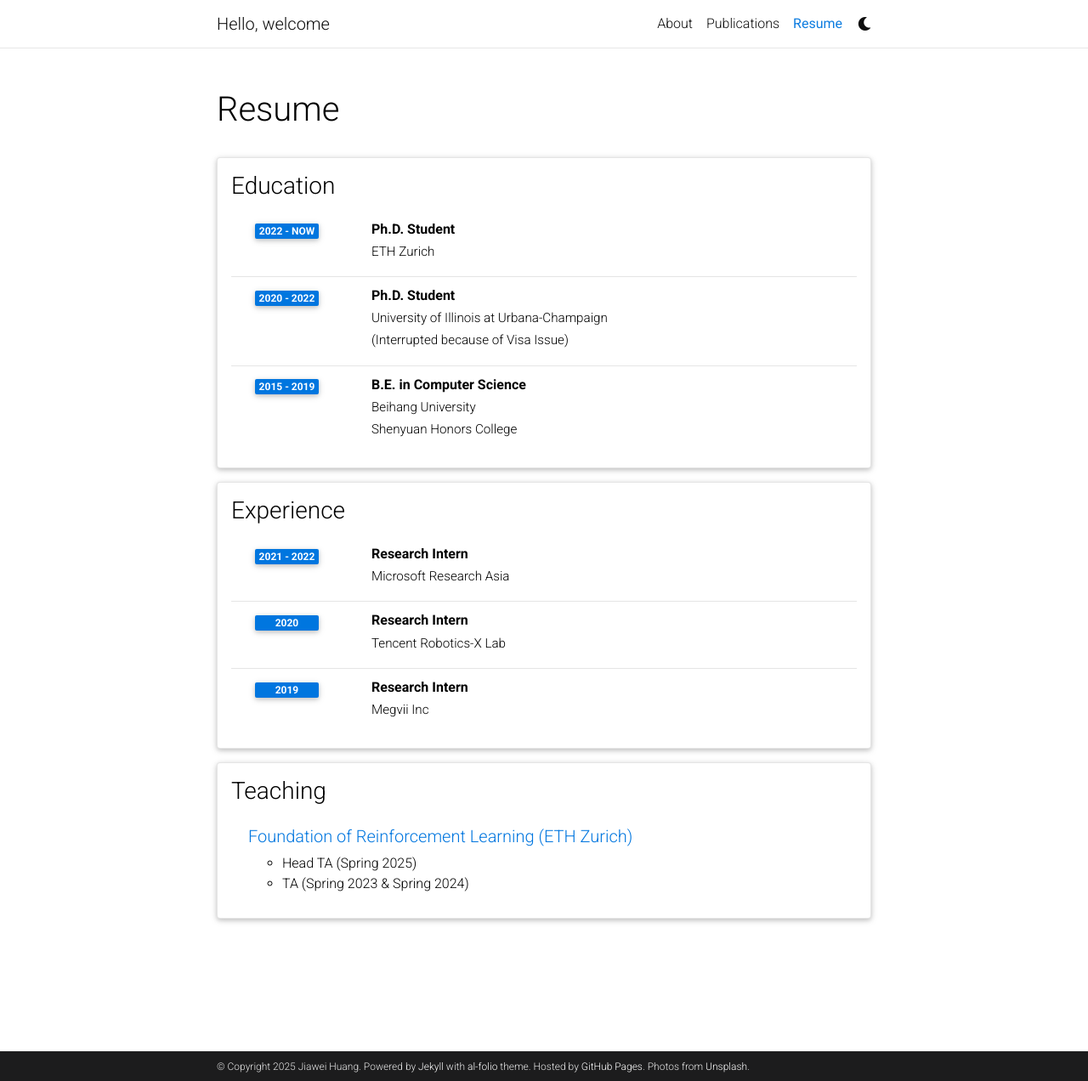
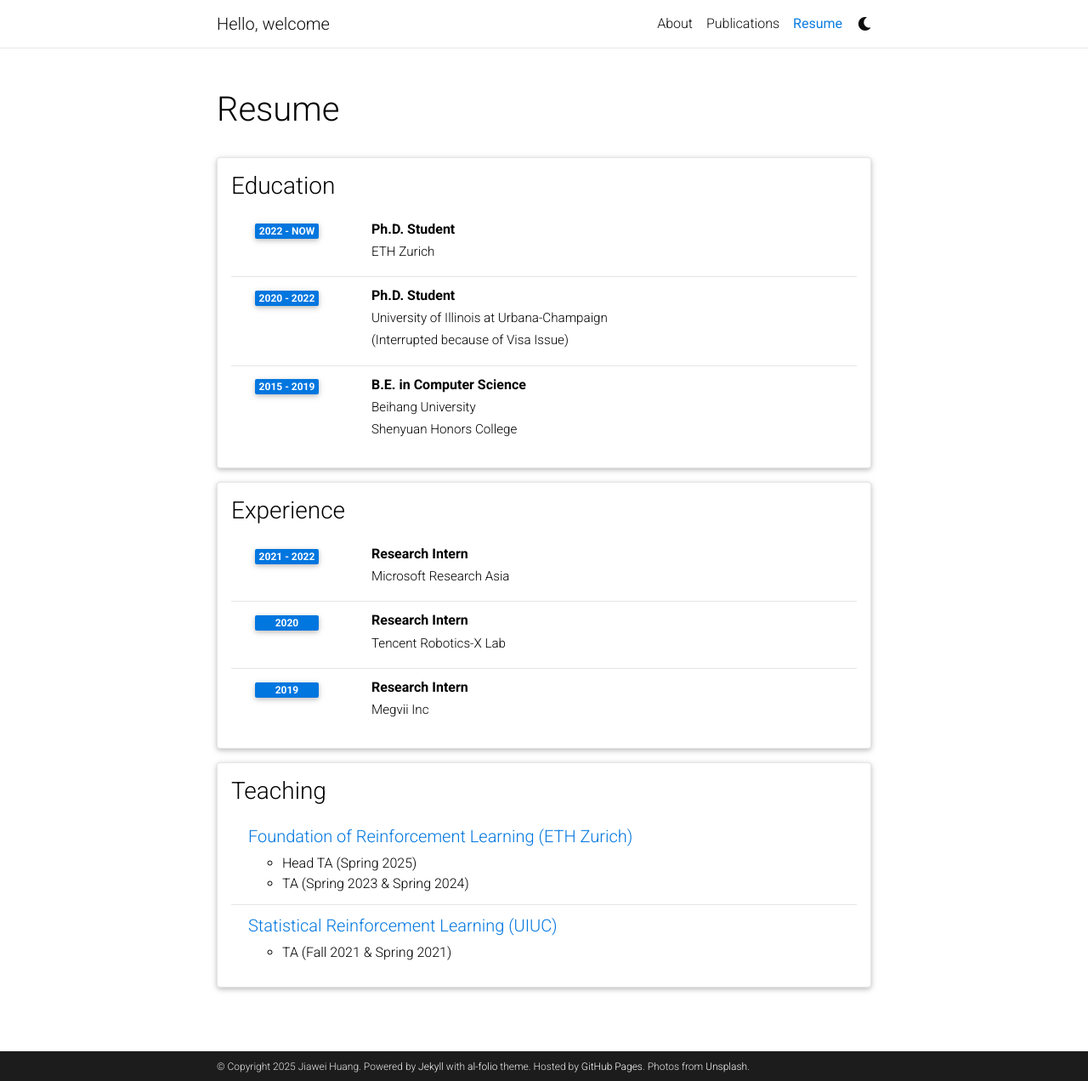
Before and after one commit to jiaweihhuang/jiaweihhuang.github.io, a Jekyll site: the page built from _pages/cv.md, in a window 1280 px wide and 1272 px high. Shown: the whole window at 85% size. Built offline with Jekyll 4.4.1, drawn with Linux system fonts in a browser that asks for light colours; comment, search, counter and statistics services are not loaded; a style sheet for code colours, icons or effects is not loaded.

Commit message:
Update cv.yml

```diff
--- a/_data/cv.yml
+++ b/_data/cv.yml
@@ -66,6 +66,9 @@
       items:
         - Head TA (Spring 2025)
         - TA (Spring 2023 & Spring 2024)
+    - title: <a href="https://nanjiang.cs.illinois.edu/cs542f21/">Statistical Reinforcement Learning (UIUC)</a>
+      items:
+        - TA (Fall 2021 & Spring 2021)
 
     # - title: Professor of Theoretical Physics
     #   institution: Karl-Ferdinand University, Prague, Czechoslovakia
```
